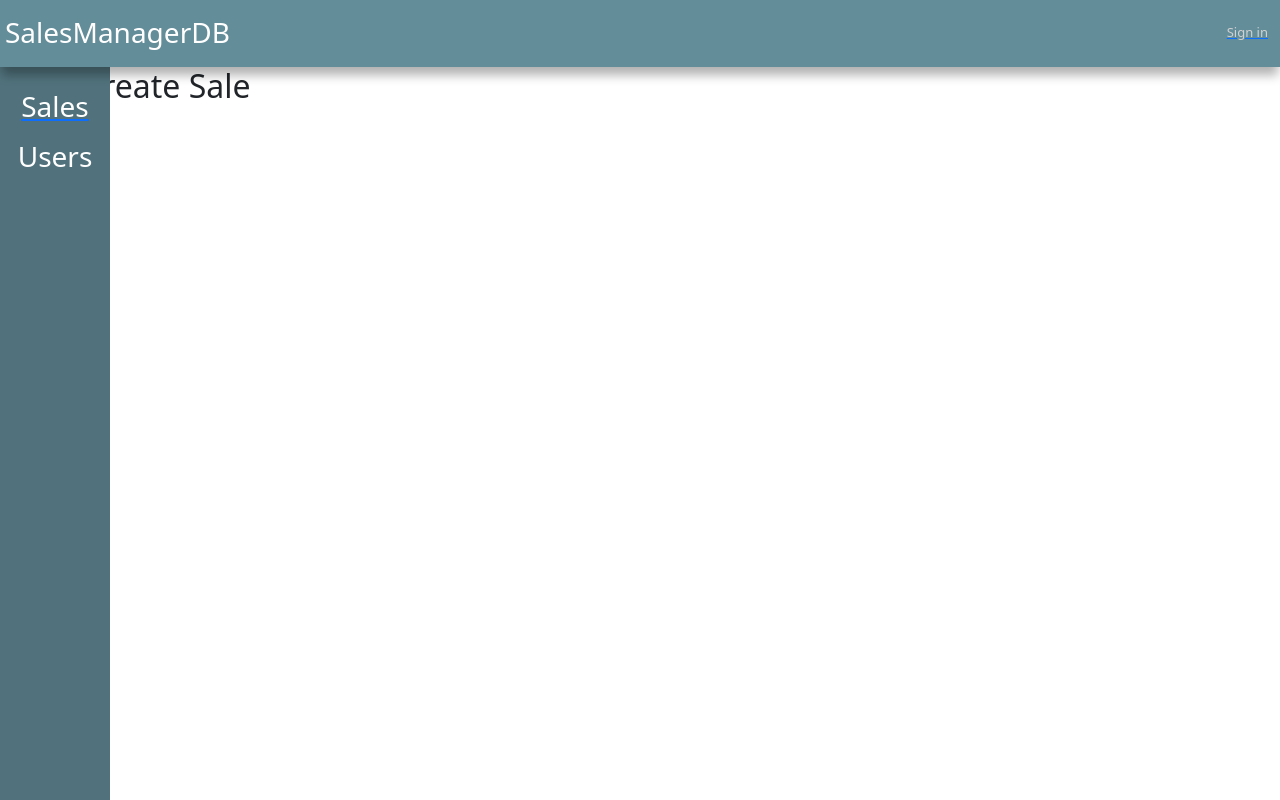
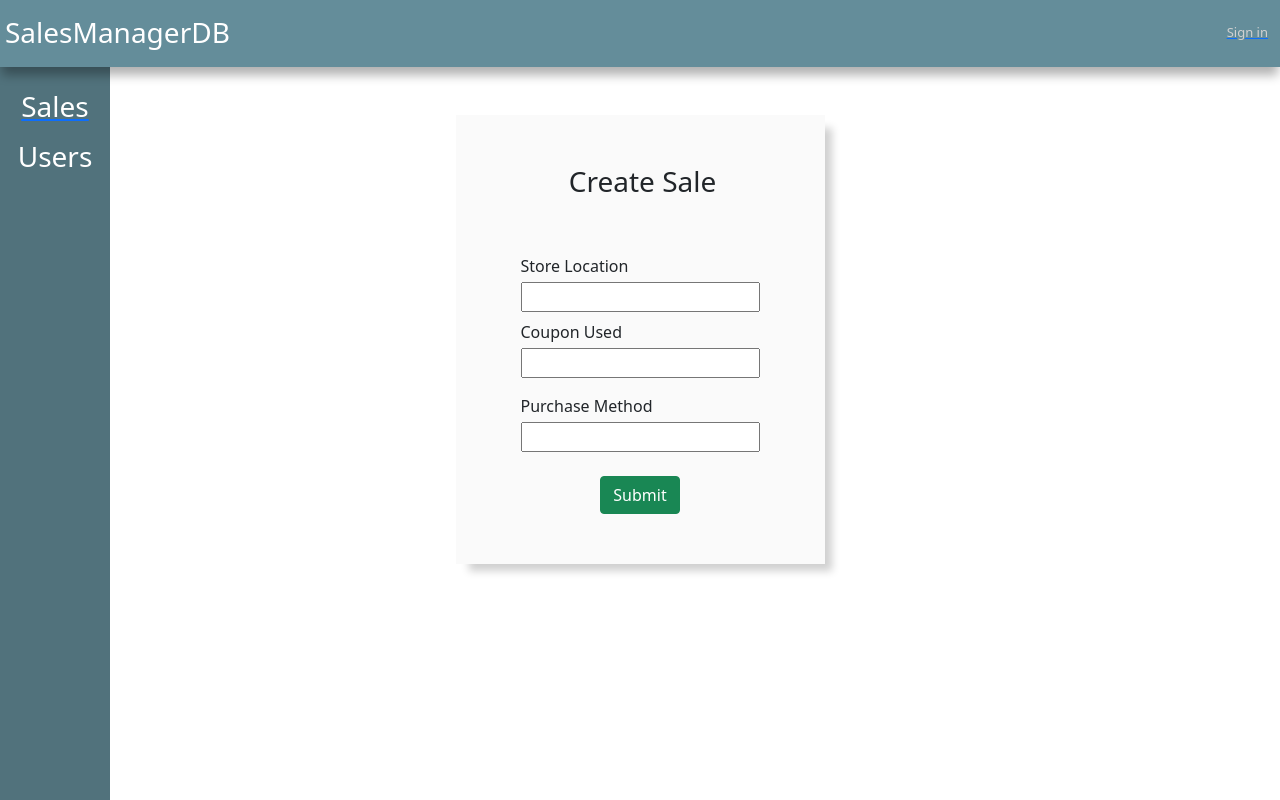
Before and after one commit to LiamConroy/reactjs-project-ca2, a React (Create React App) app in the folder supplies-manager/: page /sales/create in a window 1280 px wide. Built offline with nearby package versions, Linux system fonts and the light colour scheme.

Commit message:
create&delete(working)

```diff
--- a/supplies-manager/src/App.js
+++ b/supplies-manager/src/App.js
@@ -1,4 +1,5 @@
 import {BrowserRouter as Router, Routes, Route} from 'react-router-dom'
+import { useState, useEffect} from 'react'
 import './App.css';
 import Navbar from './components/navTop.js';
 import NavLeft from './components/navLeft';
@@ -14,11 +15,31 @@ import SingleSale from './pages/SingleSale';
 
 
 function App() {
+  const [authenticated, setAuthenticated] = useState(false)
+
+  useEffect(() => {
+    if(localStorage.getItem('token')){
+      setAuthenticated(true)
+    }
+  },[])
+
+  const onAuthenticated = (auth, token) => {
+    setAuthenticated(auth)
+    if(auth){
+      console.log(authenticated)
+      localStorage.setItem('token', token)
+    }
+    else {
+      console.log(authenticated)
+      localStorage.removeItem('token')
+    }
+
+  }
   return (
      <Router>
 
 <NavLeft />
-      <Navbar />
+      <Navbar onAuthenticated={onAuthenticated} authenticated={authenticated} />
       <div className = "container">
 
       <Routes>
@@ -26,7 +47,7 @@ function App() {
           <Route path="/sales" element={<SalesPage />}></Route>
           <Route path="/sales/:id" element={<SingleSale />}></Route>
           <Route path="/sales/create" element={<CreateSale />}></Route>
-          <Route path="/admin/create" element={<CreateAdmin />}></Route>
+          <Route path="/admin/create" element={<CreateAdmin onAuthenticated={onAuthenticated} authenticated={authenticated}/>}></Route>
           <Route path="/login" element={<LogIn />}></Route>
       </Routes>
       </div>
--- a/supplies-manager/src/pages/CreateSale.js
+++ b/supplies-manager/src/pages/CreateSale.js
@@ -1,7 +1,87 @@
+import { Button } from 'react-bootstrap'
+import axios from "axios"
+import { useNavigate } from 'react-router'
+import { useState} from "react"
+
+// import { useState } from 'react';
+import '../style.css'
+
 const CreateSale = () => {
+
+    let navigate = useNavigate()
+
+    const [form, setForm] = useState({})
+
+    const handleForm = e => {
+
+        setForm(prevState => ({
+          ...prevState,
+          [e.target.name] : e.target.value
+        }))
+
+    }
+
+    const submitSale = () => {
+
+        // let token = localStorage.getItem('token')
+
+        axios.post("http://localhost:8000/sales", form, {
+            headers: {
+                "Authorization" : `Bearer eyJhbGciOiJIUzI1NiIsInR5cCI6IkpXVCJ9.eyJleHAiOjE2Mzg4MjEzNjQsIm5hbWUiOiJhZG1pbiIsImVtYWlsIjoiYWRtaW5AYWRtaW4iLCJpYXQiOjE2Mzg4MDY5NjR9.q7G933H2ndEjNUAaEfycEFkBTMovhGHvBKqyowss6_c`
+            }
+
+        })
+
+            .then(response =>{
+                console.log(response.data)
+                navigate(`/sales`)
+            })
+
+            .catch(err => {
+                console.log(err)
+            })
+        }
+
+
+
     return(
-        <div>
-           <h2>Create Sale</h2>
+        <div className = "container">
+            <div className = "d-flex justify-content-xl-center">
+            <div className = "mt-5 cardStyleAlt">
+            <div>
+                <h3 className = "nomargin text-center">Create Sale</h3>
+
+            </div>
+
+
+            <div className = "d-flex justify-content-center mt-5">
+                <div className = "">
+                    <div className = "mt-2">
+                    <p className = " removemargin mb-1">Store Location</p>
+                    <input className = "" type = "text" name = "storeLocation" onChange = {handleForm}/><br />
+                    </div>
+
+                    <div className = "mt-2">
+                    <p className = " removemargin mb-1">Coupon Used</p>
+                    <input className = "" type = "text" name = "couponUsed" onChange = {handleForm}/><br />
+                    </div>
+
+                    <div className = "mt-3 ml-5">
+                    <p className = " removemargin mb-1">Purchase Method</p>
+                    <input className = "" type = "text" name = "purchaseMethod" onChange = {handleForm}/>
+                    </div>
+
+                    <div className = "mt-4 text-center">
+
+                        <Button variant="success" type = "submit" onClick = {submitSale}>Submit</Button>
+                    </div>
+                </div>
+
+                </div>
+
+            </div>
+        </div>
+
         </div>
     )
 }
--- a/supplies-manager/src/pages/LogIn.js
+++ b/supplies-manager/src/pages/LogIn.js
@@ -1,9 +1,9 @@
 import axios from "axios"
 import { useState } from 'react';
 import { Button } from 'react-bootstrap'
-const LogIn = () => {
+const LogIn = (props) => {
 
-    const [login, setLogin] = useState({});
+    const [login, setLogin] = useState({name: "admin", password: "secret"});
 
     const loginHandler = (e) => {
 
@@ -22,7 +22,7 @@ const LogIn = () => {
         })
             .then(response => {
               console.log(response.data)
-              localStorage.setItem('token',response.data.auth_token )
+              props.onAuthenticated(true, response.data.token)
             })
             .catch(err => console.log(err))
       }
--- a/supplies-manager/src/pages/SalesPage.js
+++ b/supplies-manager/src/pages/SalesPage.js
@@ -20,7 +20,11 @@ const SalesPage = () => {
 
     const deleteSale = (id) => {
 
-        axios.delete(`http://localhost:8000/sales/${id}`)
+        axios.delete(`http://localhost:8000/sales/${id}`,{
+            headers: {
+                "Authorization" : `Bearer eyJhbGciOiJIUzI1NiIsInR5cCI6IkpXVCJ9.eyJleHAiOjE2Mzg4MjEzNjQsIm5hbWUiOiJhZG1pbiIsImVtYWlsIjoiYWRtaW5AYWRtaW4iLCJpYXQiOjE2Mzg4MDY5NjR9.q7G933H2ndEjNUAaEfycEFkBTMovhGHvBKqyowss6_c`
+            }
+        })
         .then(response=> {
             console.log(response.data)
         })
@@ -74,7 +78,25 @@ if (!sales) return null
 
         <div className = "d-flex justify-content-center">
             <div className = "col-lg-10">
-            <h3>Sales</h3>
+
+                <div className = "col-lg-5">
+                    <div className = "d-inline">
+                    <h3>Sales</h3>
+                    </div>
+
+                    <div className = "d-inline">
+
+                    <Link to = "create">
+                    <Button variant = "success">Create</Button>
+                    </Link>
+                    </div>
+                </div>
+
+                {/* <div className= "col-lg-5">
+                    <div className = "d-inline">
+
+                    </div>
+                </div> */}
             <Table bordered size="sm">
                 <thead>
                     <tr>
--- a/supplies-manager/src/pages/SingleSale.js
+++ b/supplies-manager/src/pages/SingleSale.js
@@ -28,7 +28,7 @@ const SingleSale = () => {
               <tbody>
                   <tr>
                       <td>{ item.name }</td>
-                      <td> ${ item.price.$numberDecimal }</td>
+                      <td> { item.price.$numberDecimal }</td>
                       <td>{ item.quantity }</td>
                   </tr>
               </tbody>
```
